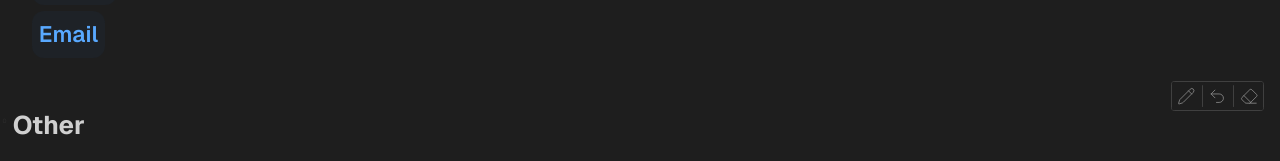
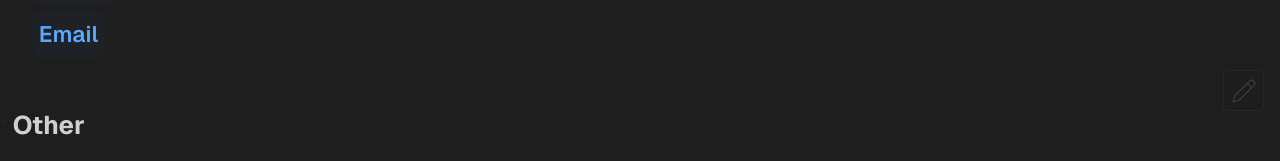
Before and after one commit to frkri/frkri.dev, a SvelteKit app: page / in a window 1280 px wide. Shown: the part 673-834 px from the top of the page. Built offline with nearby package versions, Linux system fonts and the light colour scheme.

Commit message:
Improve & rename toolbar

```diff
--- a/src/lib/components/doodle/DoodleTools.svelte
+++ /dev/null
@@ -1,67 +0,0 @@
-<script lang="ts">
-	import { Eraser, Pencil, Undo2 } from 'lucide-svelte';
-</script>
-
-<div>
-	<button><Pencil size="2.5ch" absoluteStrokeWidth={true} /></button>
-	<button><Undo2 size="2.5ch" absoluteStrokeWidth={true} /></button>
-	<button><Eraser size="2.5ch" absoluteStrokeWidth={true} /></button>
-</div>
-
-<style>
-	div {
-		display: flex;
-		justify-content: space-between;
-		gap: 0.2rem;
-
-		max-width: fit-content;
-		position: fixed;
-		bottom: 1rem;
-		right: 1rem;
-
-		border-radius: 0.2rem;
-		border-style: solid;
-		border-width: 1px;
-
-		border-color: var(--background-tertiary);
-		background-color: var(--background-primary);
-
-		& button {
-			position: relative;
-
-			display: flex;
-			align-items: center;
-			justify-content: center;
-
-			border: none;
-			border-radius: 0.1rem;
-			padding: 0.3rem;
-
-			color: var(--text-secondary);
-			background-color: var(--background-primary);
-			transition-property: color, background-color;
-			transition: 150ms ease-in-out;
-
-			&:hover,
-			&:focus {
-				color: var(--text-primary);
-				background-color: var(--background-secondary);
-			}
-		}
-
-		& button:not(:last-child)::after {
-			position: absolute;
-			top: 10%;
-			left: calc(100% + 0.1rem);
-
-			display: block;
-			content: '';
-
-			background-color: var(--background-tertiary);
-			height: 80%;
-			width: 0.5px;
-
-			border-radius: 1rem;
-		}
-	}
-</style>
--- /dev/null
+++ b/src/lib/components/doodle/ToolBar.svelte
@@ -0,0 +1,80 @@
+<script lang="ts">
+	import { Eraser, Pencil, Undo2 } from 'lucide-svelte';
+
+	let { isActive }: { isActive?: boolean } = $props();
+</script>
+
+<div id="toolbar" class:inactive={!isActive}>
+	<button onclick={() => (isActive = !isActive)}>
+		<Pencil size="3.5ch" absoluteStrokeWidth={true} />
+	</button>
+	{#if isActive}
+		<button><Undo2 size="3.5ch" absoluteStrokeWidth={true} /></button>
+		<button><Eraser size="3.5ch" absoluteStrokeWidth={true} /></button>
+	{/if}
+</div>
+
+<noscript>
+	<style>
+		#toolbar {
+			display: none !important;
+		}
+	</style>
+</noscript>
+
+<style>
+	.inactive {
+		opacity: 0.3;
+	}
+
+	div {
+		display: flex;
+		justify-content: space-between;
+
+		max-width: fit-content;
+		position: fixed;
+		bottom: 1em;
+		right: 1em;
+
+		border-radius: 0.2rem;
+		border-style: solid;
+		border-width: 1px;
+
+		transition-property: all;
+		transition: 150ms ease-in-out;
+
+		border-color: var(--background-tertiary);
+
+		& button {
+			position: relative;
+
+			display: flex;
+			align-items: center;
+			justify-content: center;
+
+			border: none;
+			padding: 0.4rem;
+
+			transition-property: all;
+			transition: 150ms ease-in-out;
+
+			color: var(--text-secondary);
+			background-color: var(--background-primary);
+
+			&:hover {
+				color: var(--text-primary);
+				background-color: var(--background-secondary);
+			}
+		}
+
+		& :first-child {
+			border-top-left-radius: 0.15rem;
+			border-bottom-left-radius: 0.15rem;
+		}
+
+		& :last-child {
+			border-top-right-radius: 0.15rem;
+			border-bottom-right-radius: 0.15rem;
+		}
+	}
+</style>
--- a/src/routes/+layout.svelte
+++ b/src/routes/+layout.svelte
@@ -1,6 +1,6 @@
 <script lang="ts">
 	import { version } from '$app/environment';
-	import DoodleToolBar from '$lib/components/doodle/DoodleTools.svelte';
+	import DoodleToolBar from '$lib/components/doodle/ToolBar.svelte';
 	import '../app.css';
 	import '../global.css';
 
```
Also changed, not shown: src/lib/components/doodle/Window.svelte (added, +7 -0 lines), src/lib/components/doodle/Canvas.svelte (added).
